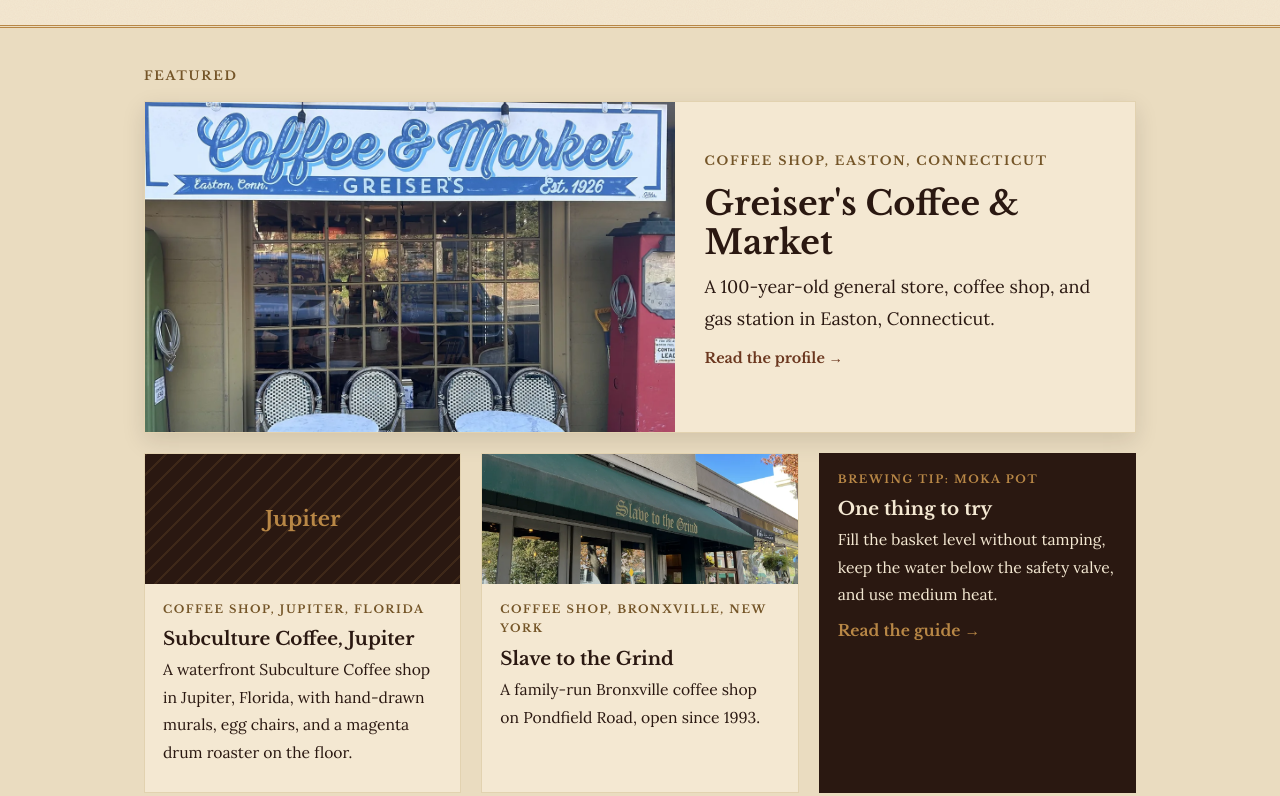
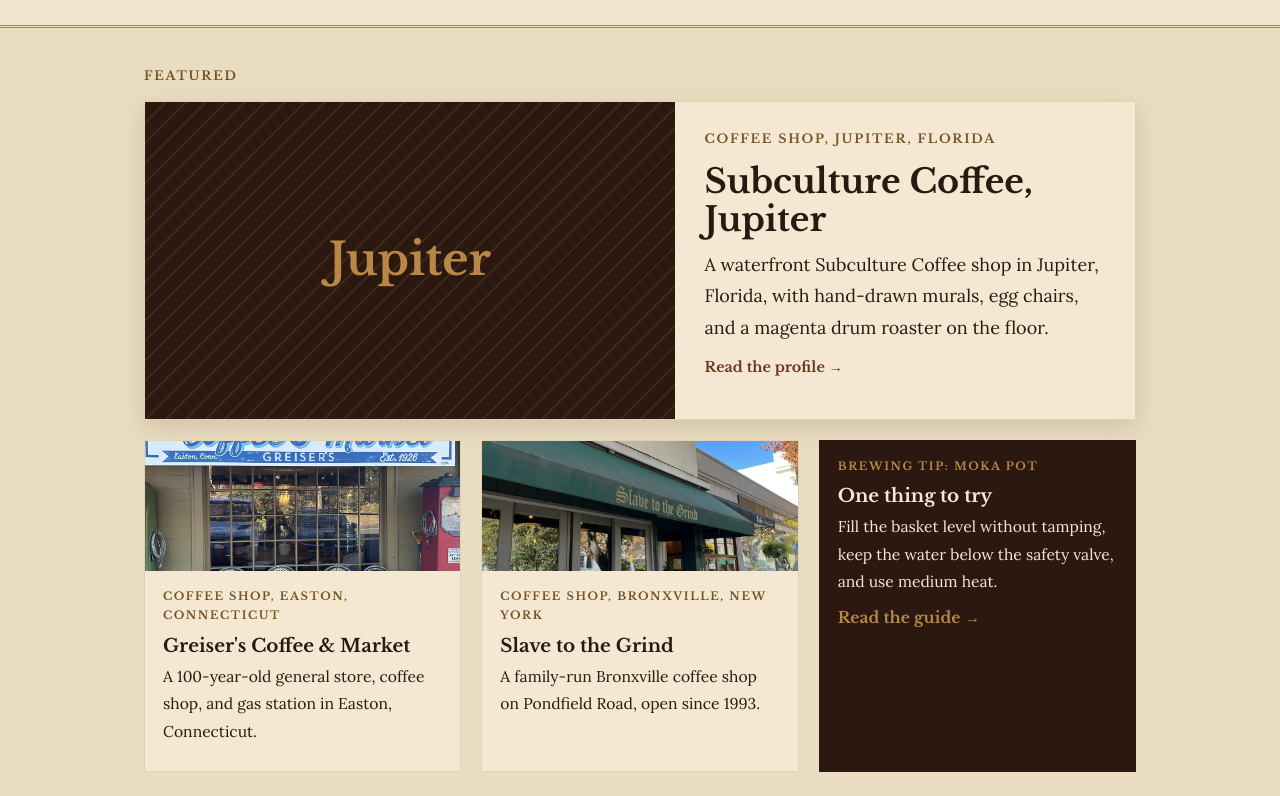
Before and after one commit to wicked-good/wickedgoodcoffee, a plain HTML site: page index.html in a window 1280 px wide. Shown: the part 357-1153 px from the top of the page. Drawn offline with nearby package versions, Linux system fonts and the light colour scheme.

Commit message:
Feature Subculture Coffee at Harbourside (Jupiter, FL) as the home-page spotlight
Co-Authored-By: Claude Opus 4.7 <noreply@anthropic.com>
Claude-Session: https://claude.ai/code/session_01T1kCgiMYN1AHyocwix5kWh

```diff
--- a/index.html
+++ b/index.html
@@ -46,19 +46,19 @@
   <section class="newest">
     <div class="wrap">
       <p class="overline">Featured</p>
-      <a class="feature" href="/coffee-shops/greisers/">
-        <img class="feature-img" src="/assets/greisers/storefront.webp" alt="The hand-painted Coffee &amp; Market sign at Greiser&#x27;s in Easton, Connecticut, above a storefront with marble cafe tables and a vintage red gas pump." loading="lazy">
+      <a class="feature" href="/coffee-shops/subculture-jupiter/">
+        <div class="feature-img plainthumb" aria-hidden="true"><span>Jupiter</span></div>
         <div class="feature-body">
-          <p class="meta">Coffee shop, Easton, Connecticut</p>
-          <h2>Greiser&#x27;s Coffee &amp; Market</h2>
-          <p>A 100-year-old general store, coffee shop, and gas station in Easton, Connecticut.</p>
+          <p class="meta">Coffee shop, Jupiter, Florida</p>
+          <h2>Subculture Coffee, Jupiter</h2>
+          <p>A waterfront Subculture Coffee shop in Jupiter, Florida, with hand-drawn murals, egg chairs, and a magenta drum roaster on the floor.</p>
           <p class="more">Read the profile</p>
         </div>
       </a>
       <div class="tiles">
-        <a class="tile" href="/coffee-shops/subculture-jupiter/">
-          <div class="tile-img plainthumb" aria-hidden="true"><span>Jupiter</span></div>
-          <div class="tile-body"><p class="meta">Coffee shop, Jupiter, Florida</p><h3>Subculture Coffee, Jupiter</h3><p>A waterfront Subculture Coffee shop in Jupiter, Florida, with hand-drawn murals, egg chairs, and a magenta drum roaster on the floor.</p></div>
+        <a class="tile" href="/coffee-shops/greisers/">
+          <img class="tile-img" src="/assets/greisers/storefront.webp" alt="The hand-painted Coffee &amp; Market sign at Greiser&#x27;s in Easton, Connecticut, above a storefront with marble cafe tables and a vintage red gas pump." loading="lazy">
+          <div class="tile-body"><p class="meta">Coffee shop, Easton, Connecticut</p><h3>Greiser&#x27;s Coffee &amp; Market</h3><p>A 100-year-old general store, coffee shop, and gas station in Easton, Connecticut.</p></div>
         </a>
         <a class="tile" href="/coffee-shops/slave-to-the-grind/">
           <img class="tile-img" src="/assets/slave-to-the-grind/hero.webp" alt="The green awning of Slave to the Grind in Bronxville, with gold old-English lettering, and people at small sidewalk tables under autumn trees." loading="lazy">
```
Also changed, not shown: 1 other file.
